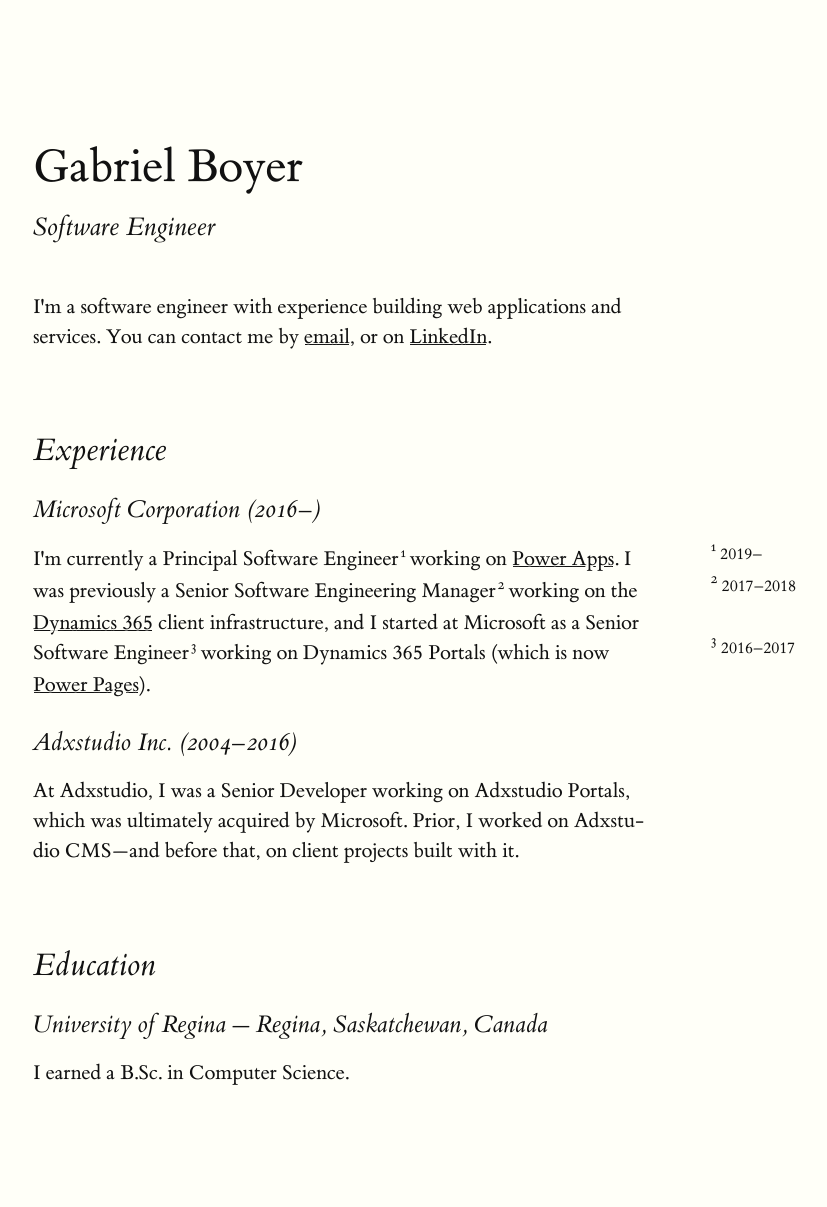
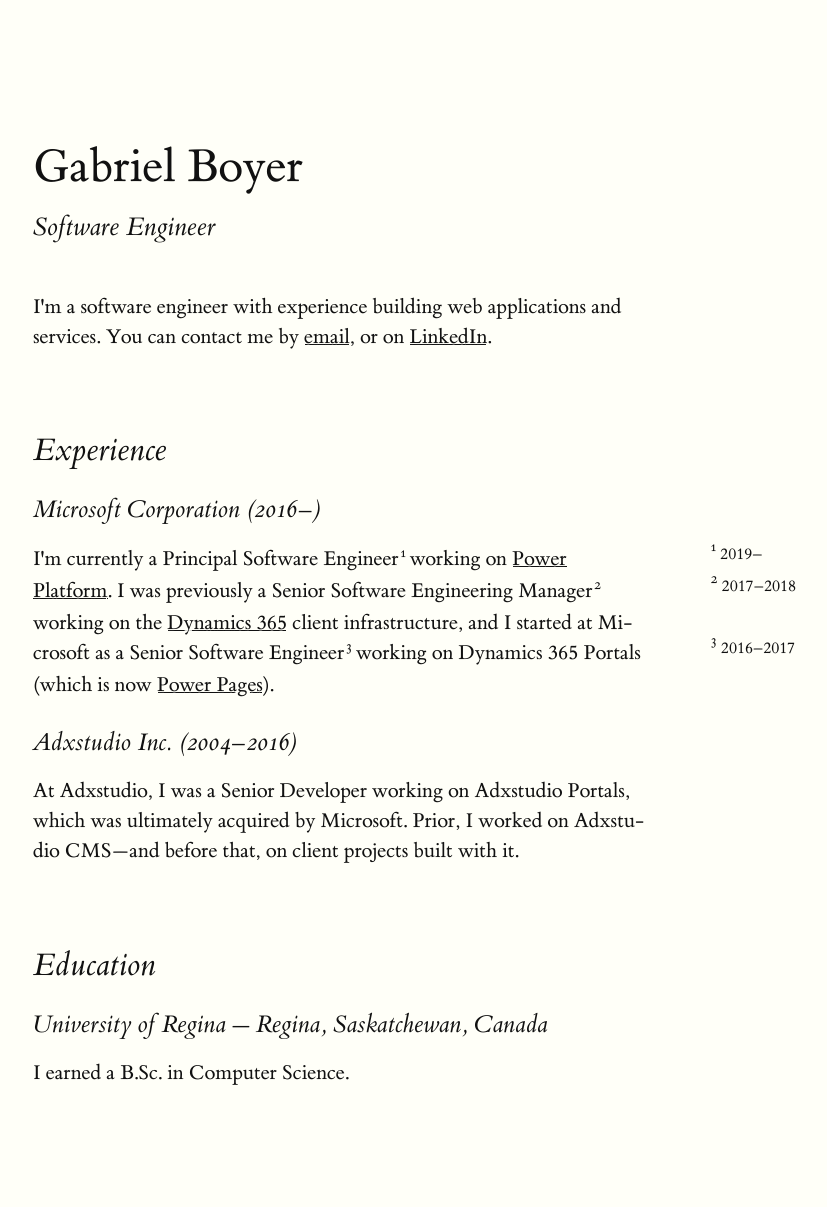
Before and after one commit to gabe/gabe.github.com, a Jekyll site: the page built from index.html, in a window 1280 px wide. Shown: the whole page, without its empty margins (127-954 px from the left). Built offline with Jekyll 4.4.1, drawn with Linux system fonts in a browser that asks for light colours.

Commit message:
Update resume details

```diff
--- a/index.html
+++ b/index.html
@@ -9,7 +9,7 @@
 <section id="experience"><h2>Experience</h2>
 
 <h3>Microsoft Corporation (2016–)</h3>
-<p>I'm cur­rent­ly a Prin­ci­pal Soft­ware En­gi­neer<span><label for="ms-pse" class="margin-toggle sidenote-number"></label><input id="ms-pse" type="checkbox" class="margin-toggle"/><span class="sidenote">2019–</span></span> work­ing on <a href="https://powerapps.microsoft.com/en-us/">Pow­er Apps</a>. I was pre­vi­ous­ly a Se­nior Soft­ware En­gi­neer­ing Man­ag­er<span><label for="ms-sem" class="margin-toggle sidenote-number"></label><input id="ms-sem" type="checkbox" class="margin-toggle"/><span class="sidenote">2017–2018</span></span> work­ing on the <a href="https://dynamics.microsoft.com/en-us/">Dy­nam­ics 365</a> client in­fra­struc­ture, and I start­ed at Mi­crosoft as a Se­nior Soft­ware En­gi­neer<span><label for="ms-sse" class="margin-toggle sidenote-number"></label><input id="ms-sse" type="checkbox" class="margin-toggle"/><span class="sidenote">2016–2017</span></span> work­ing on Dy­nam­ics 365 Por­tals (which is now <a href="https://www.microsoft.com/en-us/power-platform/products/power-pages">Pow­er Pages</a>).</p>
+<p>I'm cur­rent­ly a Prin­ci­pal Soft­ware En­gi­neer<span><label for="ms-pse" class="margin-toggle sidenote-number"></label><input id="ms-pse" type="checkbox" class="margin-toggle"/><span class="sidenote">2019–</span></span> work­ing on <a href="https://www.microsoft.com/en-us/power-platform">Pow­er Platform</a>. I was pre­vi­ous­ly a Se­nior Soft­ware En­gi­neer­ing Man­ag­er<span><label for="ms-sem" class="margin-toggle sidenote-number"></label><input id="ms-sem" type="checkbox" class="margin-toggle"/><span class="sidenote">2017–2018</span></span> work­ing on the <a href="https://dynamics.microsoft.com/en-us/">Dy­nam­ics 365</a> client in­fra­struc­ture, and I start­ed at Mi­crosoft as a Se­nior Soft­ware En­gi­neer<span><label for="ms-sse" class="margin-toggle sidenote-number"></label><input id="ms-sse" type="checkbox" class="margin-toggle"/><span class="sidenote">2016–2017</span></span> work­ing on Dy­nam­ics 365 Por­tals (which is now <a href="https://www.microsoft.com/en-us/power-platform/products/power-pages">Pow­er Pages</a>).</p>
 
 <h3>Adxstudio Inc. (2004–2016)</h3>
 <p>At Adxs­tu­dio, I was a Se­nior De­vel­op­er work­ing on Adxs­tu­dio Por­tals, which was ul­ti­mate­ly ac­quired by Mi­crosoft. Pri­or, I worked on Adxs­tu­dio CMS—and be­fore that, on client projects built with it.</p></section>
```
Also changed, not shown: 1 other file.
